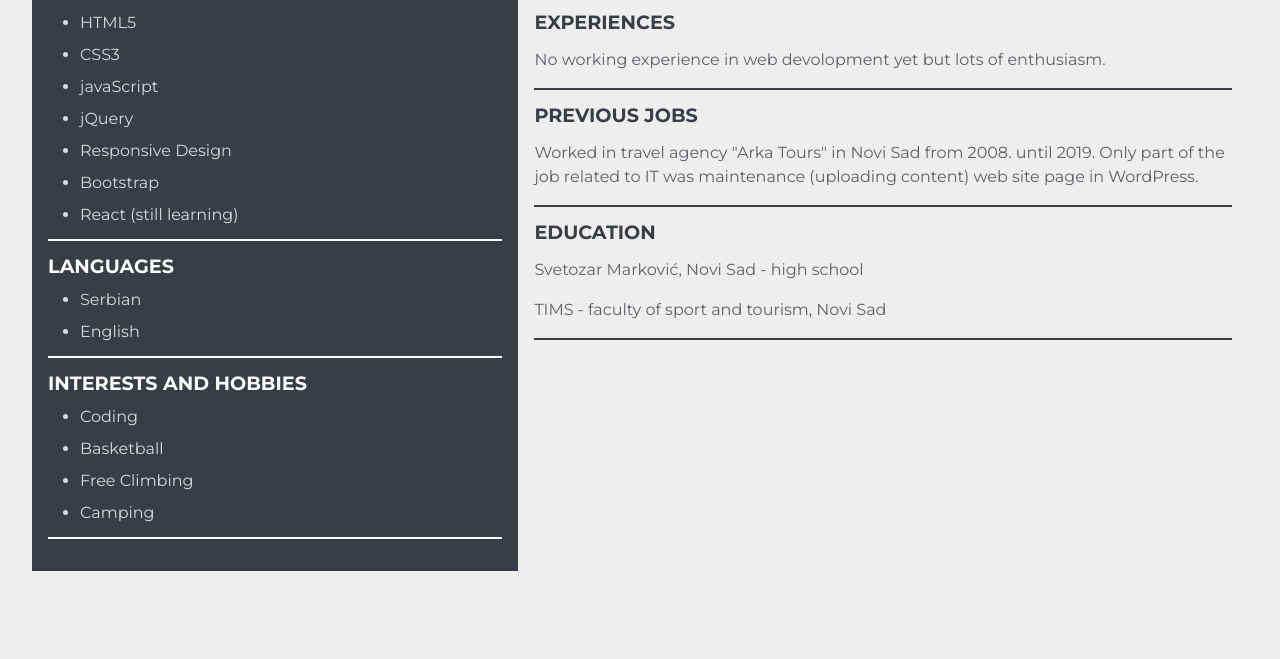
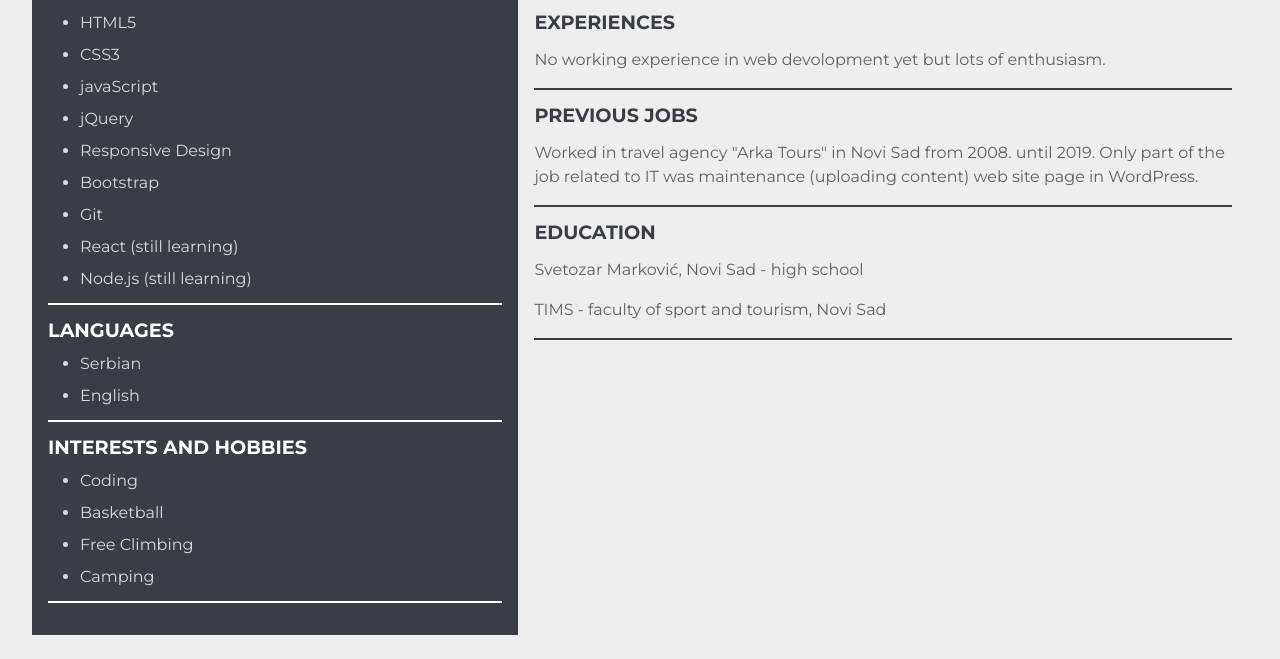
Before and after one commit to janaVukHana/newCV, a plain HTML site: page index.html in a window 1280 px wide. Shown: the part 1160-1819 px from the top of the page. Before the commit the page ends 1755 px from the top, so only its background shows below. Drawn offline with Linux system fonts and the light colour scheme.

Commit message:
added skills Git and Node.js

```diff
--- a/index.html
+++ b/index.html
@@ -90,7 +90,9 @@
                                     <li>jQuery</li>
                                     <li>Responsive Design</li>
                                     <li>Bootstrap</li>
+                                    <li>Git</li>
                                     <li>React (still learning)</li>
+                                    <li>Node.js (still learning)</li>
                                 </ul>
                             </section>
                             <!-- LANGUAGES SECTION  -->
@@ -274,7 +276,9 @@
                                     <li>jQuery</li>
                                     <li>Responsive Design</li>
                                     <li>Bootstrap</li>
+                                    <li>Git</li>
                                     <li>React (still learning)</li>
+                                    <li>Node.js (still learning)</li>
                                 </ul>
                             </section>
                             <!-- LANGUAGES SECTION  -->
```
